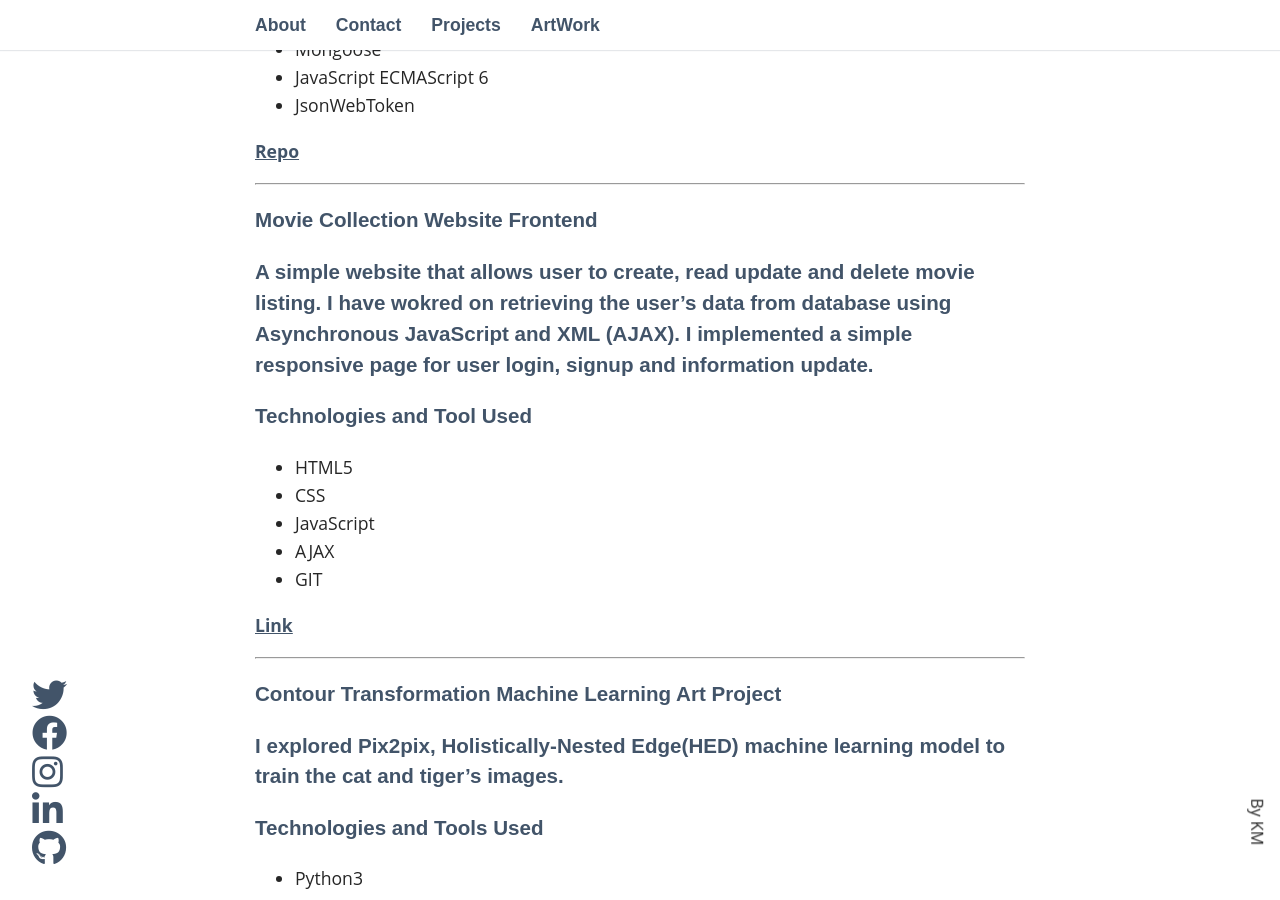
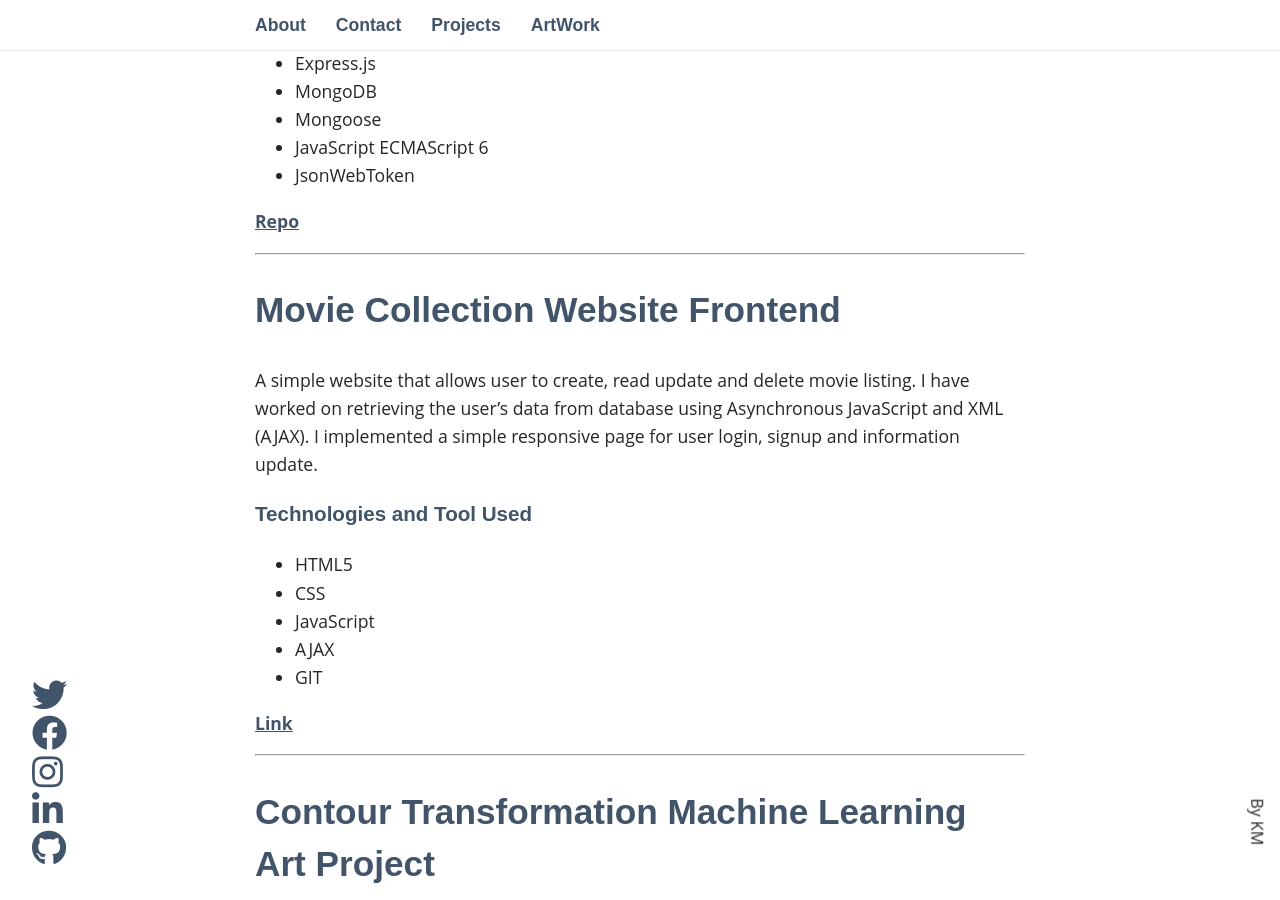
Before and after one commit to kinming92/kinming92.github.io, a Jekyll site: the page built from index.html, in a window 1280 px wide and 900 px high, scrolled down 1439 px. Built offline with Jekyll 4.4.1, drawn with Linux system fonts in a browser that asks for light colours; nearby versions of some CDN libraries.

Commit message:
edit the heading

```diff
--- a/_posts/2019-08-31-basic-movie-crud-app.md
+++ b/_posts/2019-08-31-basic-movie-crud-app.md
@@ -8,7 +8,7 @@ excerpt_separator: <!--more-->
 ---
 
 A simple website that allows user to create, read update and delete movie listing.
-I have wokred on retrieving the user’s data from database using Asynchronous JavaScript and XML (AJAX). I implemented a simple responsive page for user login, signup and information update.
+I have worked on retrieving the user’s data from database using Asynchronous JavaScript and XML (AJAX). I implemented a simple responsive page for user login, signup and information update.
 
 ### Technologies and Tool Used
 - HTML5
--- a/index.html
+++ b/index.html
@@ -5,8 +5,8 @@ layout: default
 <h2>Projects</h2>
 {% for post in site.posts %}
 
-	<h3>{{ post.title }}
-	<!-- - <time>{{ post.date | date: "%b %-d, %Y" }}</time> </h3> -->
+	<h2>{{ post.title }} </h2>
+	<!-- - <time>{{ post.date | date: "%b %-d, %Y" }}</time> -->
 
 	<!-- <h3><a href="{{ post.url | prepend: site.baseurl }}">{{ post.title }}</a></h3> -->
 	{{ post.excerpt }}
--- a/projects/index.html
+++ b/projects/index.html
@@ -5,8 +5,8 @@ layout: default
 <h2>Projects</h2>
 {% for post in site.posts %}
 
-	<h3>{{ post.title }}
-	<!-- - <time>{{ post.date | date: "%b %-d, %Y" }}</time> </h3> -->
+	<h2>{{ post.title }} </h2>
+	<!-- - <time>{{ post.date | date: "%b %-d, %Y" }}</time> -->
 
 	<!-- <h3><a href="{{ post.url | prepend: site.baseurl }}">{{ post.title }}</a></h3> -->
 	{{ post.excerpt }}
```
